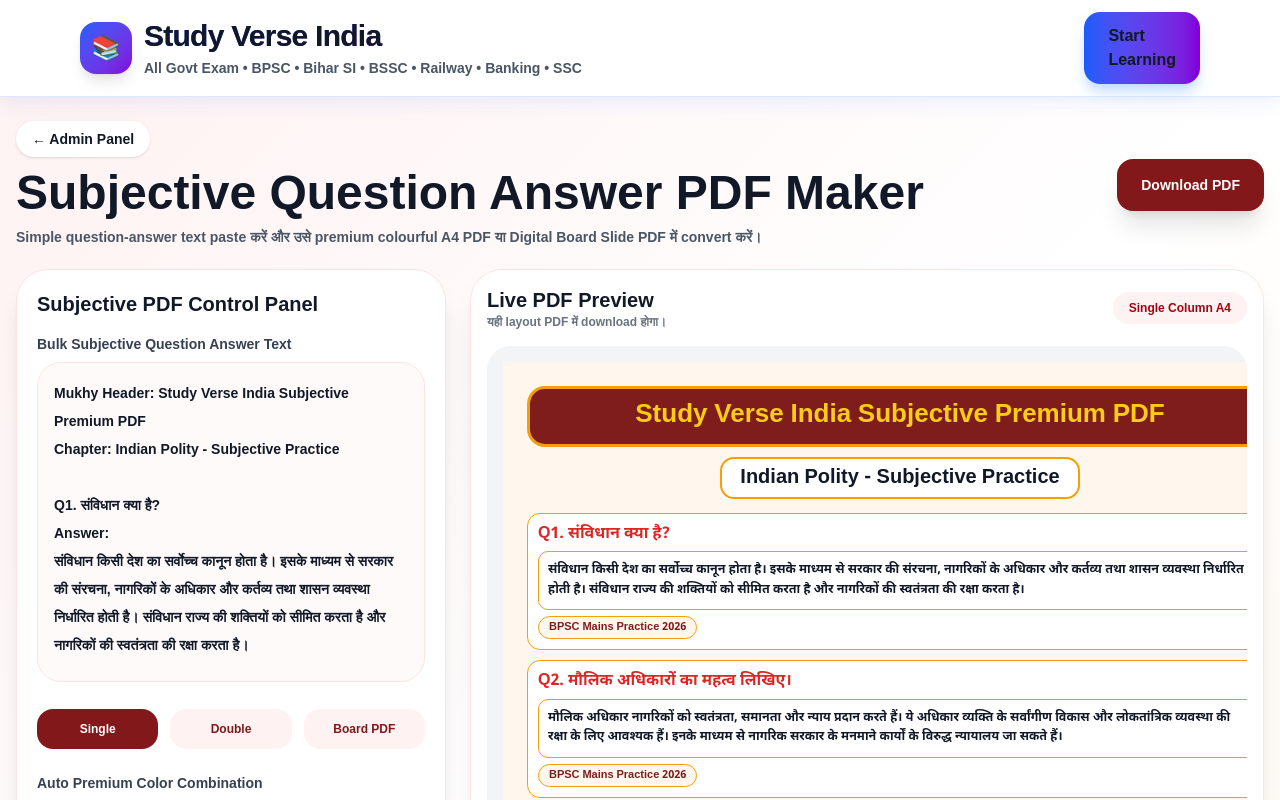
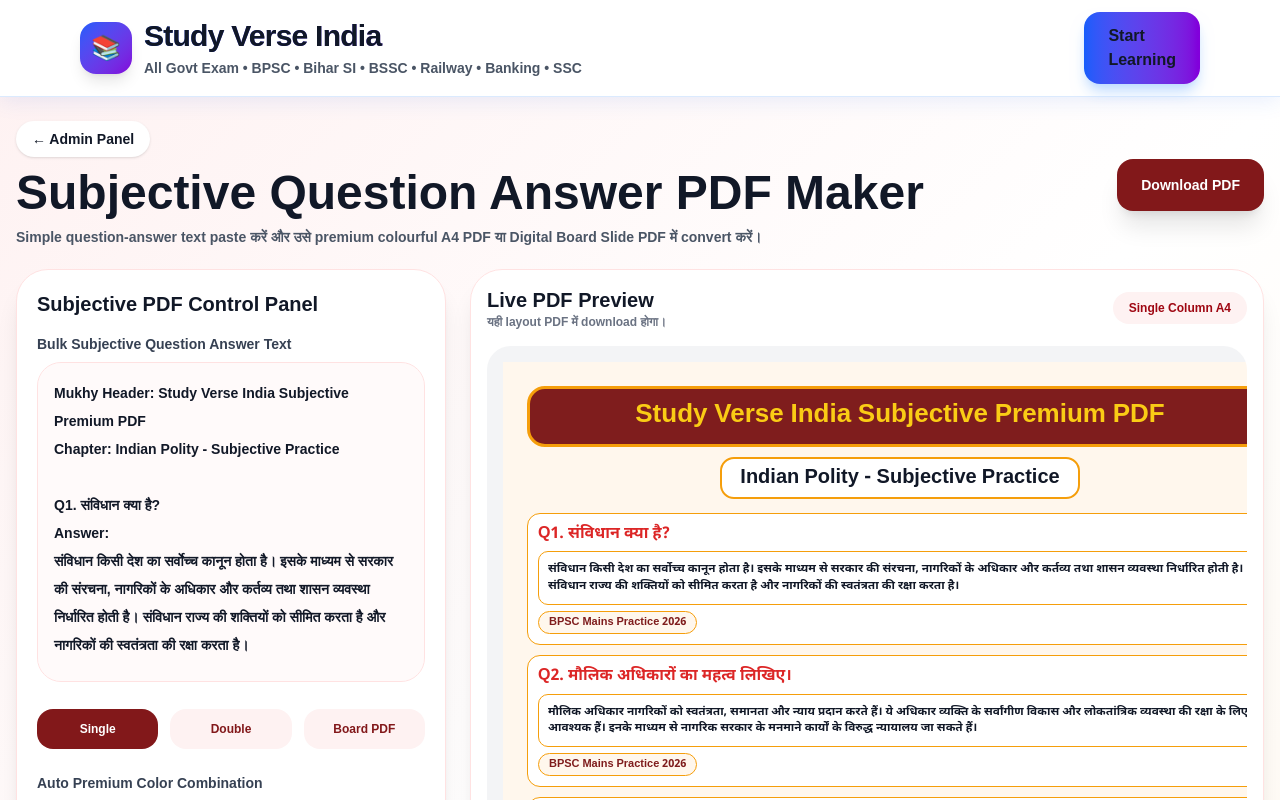
Before and after one commit to StudyVerseIndiaOfficial/studyverseindia, a Next.js app: page /admin/subjective-pdf-maker in a window 1280 px wide. Shown: the top 800 px of the page. Built offline with nearby package versions, Linux system fonts and the light colour scheme.

Commit message:
fix subjective pdf long answer pagination

```diff
--- a/app/admin/subjective-pdf-maker/page.tsx
+++ b/app/admin/subjective-pdf-maker/page.tsx
@@ -14,6 +14,7 @@
   exam?: string;
   date?: string;
   isContinuation?: boolean;
+  forceOwnPage?: boolean;
 };
 
 type ThemePreset = {
@@ -108,10 +109,7 @@
 Exam Date: BPSC Mains Practice 2026`;
 
 function parseSubjectiveText(text: string) {
-  const lines = text
-    .split("\n")
-    .map((line) => line.trim())
-    .filter(Boolean);
+  const lines = text.replace(/\r/g, "").split("\n");
 
   let header = "Study Verse India";
   let chapter = "Subjective Practice Set";
@@ -121,12 +119,21 @@
 
   const saveCurrent = () => {
     if (current && current.question.trim()) {
-      current.answer = current.answer.trim();
+      current.answer = current.answer.trimEnd();
       items.push(current);
     }
   };
 
-  for (const line of lines) {
+  for (const rawLine of lines) {
+    const line = rawLine.trim();
+
+    if (!line) {
+      if (current && readingAnswer) {
+        current.answer += "\n";
+      }
+      continue;
+    }
+
     const headerMatch = line.match(
       /^(mukhy header|main header|header|मुख्य header|मुख्य शीर्षक)\s*[:\-]\s*(.+)$/i
     );
@@ -194,10 +201,10 @@
 
     if (answerMatch && current) {
       readingAnswer = true;
-      const answerText = answerMatch[2]?.trim();
+      const answerText = answerMatch[2] ?? "";
 
-      if (answerText) {
-        current.answer += `${answerText}\n`;
+      if (answerText.trim()) {
+        current.answer += `${answerText.trimEnd()}\n`;
       }
 
       continue;
@@ -205,7 +212,7 @@
 
     if (current) {
       if (readingAnswer) {
-        current.answer += `${line}\n`;
+        current.answer += `${rawLine.trimEnd()}\n`;
       } else {
         current.question += ` ${line}`;
       }
@@ -218,38 +225,65 @@
 }
 
 function splitAnswerIntoChunks(item: SubjectiveItem, layout: LayoutMode) {
+  const cleanedAnswer = item.answer
+    .replace(/\r/g, "")
+    .replace(/\n{3,}/g, "\n\n")
+    .trimEnd();
+
   const maxChars =
-    layout === "board" ? 720 : layout === "double" ? 900 : 1900;
+    layout === "board" ? 700 : layout === "double" ? 1850 : 5600;
 
-  if (item.answer.length <= maxChars) {
-    return [item];
+  const minLastChunkChars =
+    layout === "board" ? 180 : layout === "double" ? 420 : 900;
+
+  if (cleanedAnswer.length <= maxChars) {
+    return [
+      {
+        ...item,
+        answer: cleanedAnswer,
+      },
+    ];
   }
 
-  const words = item.answer.split(/\s+/);
+  const tokens = cleanedAnswer.match(/\S+\s*/g) || [];
   const chunks: string[] = [];
   let currentChunk = "";
 
-  words.forEach((word) => {
-    if ((currentChunk + " " + word).trim().length > maxChars) {
-      chunks.push(currentChunk.trim());
-      currentChunk = word;
+  tokens.forEach((token) => {
+    const nextChunk = currentChunk + token;
+
+    if (nextChunk.length > maxChars) {
+      if (currentChunk.trim()) {
+        chunks.push(currentChunk.trimEnd());
+      }
+      currentChunk = token;
     } else {
-      currentChunk = `${currentChunk} ${word}`.trim();
+      currentChunk = nextChunk;
     }
   });
 
   if (currentChunk.trim()) {
-    chunks.push(currentChunk.trim());
+    chunks.push(currentChunk.trimEnd());
+  }
+
+  const lastChunk = chunks[chunks.length - 1];
+
+  if (
+    chunks.length > 1 &&
+    lastChunk &&
+    lastChunk.trim().length < minLastChunkChars
+  ) {
+    const last = chunks.pop();
+    chunks[chunks.length - 1] = `${chunks[chunks.length - 1]}\n\n${last}`.trimEnd();
   }
 
   return chunks.map((chunk, index) => ({
     ...item,
     answer: chunk,
     question:
-      index === 0
-        ? item.question
-        : `${item.question} — Answer Continued`,
+      index === 0 ? item.question : `${item.question} — Answer Continued`,
     isContinuation: index > 0,
+    forceOwnPage: layout !== "board",
   }));
 }
 
@@ -258,8 +292,8 @@
 }
 
 function estimateSubjectiveHeight(item: SubjectiveItem, layout: LayoutMode) {
-  const questionCharsPerLine = layout === "double" ? 45 : 86;
-  const answerCharsPerLine = layout === "double" ? 40 : 82;
+  const questionCharsPerLine = layout === "double" ? 52 : 96;
+  const answerCharsPerLine = layout === "double" ? 48 : 102;
 
   const questionLines = Math.max(
     1,
@@ -271,12 +305,12 @@
     Math.ceil(item.answer.length / answerCharsPerLine)
   );
 
-  let height = 50;
-  height += questionLines * (layout === "double" ? 17 : 22);
-  height += answerLines * (layout === "double" ? 15 : 18);
+  let height = 44;
+  height += questionLines * (layout === "double" ? 15 : 18);
+  height += answerLines * (layout === "double" ? 13 : 14);
 
   if (item.exam || item.date) {
-    height += 24;
+    height += 22;
   }
 
   return height;
@@ -294,8 +328,14 @@
   let columnHeights = Array.from({ length: columnCount }, () => 0);
   let columnIndex = 0;
 
+  const currentPageHasContent = () =>
+    currentPage.some((column) => column.length > 0);
+
   const pushPage = () => {
+    if (currentPageHasContent()) {
       pages.push(currentPage);
+    }
+
     currentPage = Array.from({ length: columnCount }, () => []);
     columnHeights = Array.from({ length: columnCount }, () => 0);
     columnIndex = 0;
@@ -303,6 +343,24 @@
 
   items.forEach((item) => {
     const height = estimateSubjectiveHeight(item, layout);
+
+    if (item.forceOwnPage) {
+      pushPage();
+
+      const ownPage: SubjectiveItem[][] = Array.from(
+        { length: columnCount },
+        () => []
+      );
+
+      ownPage[0].push(item);
+      pages.push(ownPage);
+
+      currentPage = Array.from({ length: columnCount }, () => []);
+      columnHeights = Array.from({ length: columnCount }, () => 0);
+      columnIndex = 0;
+
+      return;
+    }
 
     if (columnHeights[columnIndex] + height > maxHeight) {
       if (columnIndex < columnCount - 1) {
@@ -316,9 +374,7 @@
     columnHeights[columnIndex] += height + 12;
   });
 
-  if (currentPage.some((column) => column.length > 0)) {
-    pages.push(currentPage);
-  }
+  pushPage();
 
   return pages;
 }
@@ -812,28 +868,53 @@
   layout: LayoutMode;
 }) {
   const examDateText = [item.exam, item.date].filter(Boolean).join(" ");
-  const answerParagraphs = item.answer.split("\n").filter(Boolean);
+
+  const answerParagraphs = item.answer
+    .split(/\n{2,}/)
+    .map((paragraph) => paragraph.trimEnd())
+    .filter((paragraph) => paragraph.trim().length > 0);
+    const isFullPageAnswer = item.forceOwnPage === true;
+
+const answerFontSize = isFullPageAnswer
+  ? layout === "double"
+    ? "9px"
+    : item.answer.length > 5000
+      ? "9.2px"
+      : "10px"
+  : layout === "double"
+    ? "10.2px"
+    : "11.8px";
+
+const answerLineHeight = isFullPageAnswer ? "1.28" : "1.42";
 
   return (
     <div
       style={{
+        width: "100%",
+        maxWidth: "100%",
         marginBottom: layout === "double" ? "8px" : "10px",
         border: `1.6px solid ${colors.border}`,
         borderRadius: "13px",
         background: "#ffffff",
         padding: layout === "double" ? "8px" : "10px",
         boxSizing: "border-box",
+        overflow: "hidden",
         breakInside: "avoid",
         pageBreakInside: "avoid",
       }}
     >
       <div
         style={{
+          width: "100%",
+          maxWidth: "100%",
           color: colors.question,
           fontSize: layout === "double" ? "13px" : "16px",
           lineHeight: "1.35",
           fontWeight: 900,
           marginBottom: "6px",
+          whiteSpace: "normal",
+          overflowWrap: "anywhere",
+          wordBreak: "break-word",
         }}
       >
         {item.number}. {item.question}
@@ -841,10 +922,14 @@
 
       <div
         style={{
+          width: "100%",
+          maxWidth: "100%",
           borderRadius: "10px",
           background: "#ffffff",
           border: `1px solid ${colors.border}`,
           padding: layout === "double" ? "7px" : "9px",
+          boxSizing: "border-box",
+          overflow: "hidden",
         }}
       >
         {answerParagraphs.length === 0 ? (
@@ -855,6 +940,9 @@
               fontSize: layout === "double" ? "10.5px" : "12.5px",
               lineHeight: "1.5",
               fontWeight: 700,
+              whiteSpace: "pre-wrap",
+              overflowWrap: "anywhere",
+              wordBreak: "break-word",
             }}
           >
             Answer not provided.
@@ -864,11 +952,15 @@
             <p
               key={index}
               style={{
-                margin: index === 0 ? "0" : "5px 0 0",
+                margin: index === 0 ? "0" : "10px 0 0",
                 color: colors.answer,
-                fontSize: layout === "double" ? "10.5px" : "12.5px",
-                lineHeight: "1.55",
+               fontSize: answerFontSize,
+lineHeight: answerLineHeight,
                 fontWeight: 750,
+                whiteSpace: "pre-wrap",
+                overflowWrap: "anywhere",
+                wordBreak: "break-word",
+                maxWidth: "100%",
               }}
             >
               {item.isContinuation && index === 0 ? "Continued: " : ""}
@@ -883,6 +975,7 @@
           style={{
             marginTop: "6px",
             display: "inline-block",
+            maxWidth: "100%",
             borderRadius: "999px",
             padding: layout === "double" ? "3px 8px" : "4px 10px",
             background: colors.background,
@@ -891,6 +984,9 @@
             fontSize: layout === "double" ? "9.5px" : "11px",
             lineHeight: "1.2",
             fontWeight: 900,
+            whiteSpace: "normal",
+            overflowWrap: "anywhere",
+            wordBreak: "break-word",
           }}
         >
           {examDateText}
@@ -1043,6 +1139,8 @@
 
        <div
   style={{
+    width: "100%",
+    maxWidth: "100%",
     border: `2px solid ${colors.border}`,
     borderRadius: "16px",
     background: colors.background,
@@ -1052,10 +1150,36 @@
     lineHeight: "1.42",
     fontWeight: 800,
     minHeight: "145px",
+    boxSizing: "border-box",
+    overflow: "hidden",
+    whiteSpace: "normal",
+    overflowWrap: "anywhere",
+    wordBreak: "break-word",
+  }}
+>
+  <div
+  style={{
+    width: "100%",
+    maxWidth: "100%",
+    border: `2px solid ${colors.border}`,
+    borderRadius: "16px",
+    background: colors.background,
+    padding: "14px",
+    color: colors.answer,
+    fontSize: answerFontSize,
+    lineHeight: "1.42",
+    fontWeight: 800,
+    minHeight: "145px",
+    boxSizing: "border-box",
+    overflow: "hidden",
+    whiteSpace: "pre-wrap",
+    overflowWrap: "anywhere",
+    wordBreak: "break-word",
   }}
 >
   {item.isContinuation ? "Continued: " : ""}
   {item.answer}
+</div>
 </div>
 
           {examDateText && (
```
Lines whose indentation alone changed are shown as unchanged.
